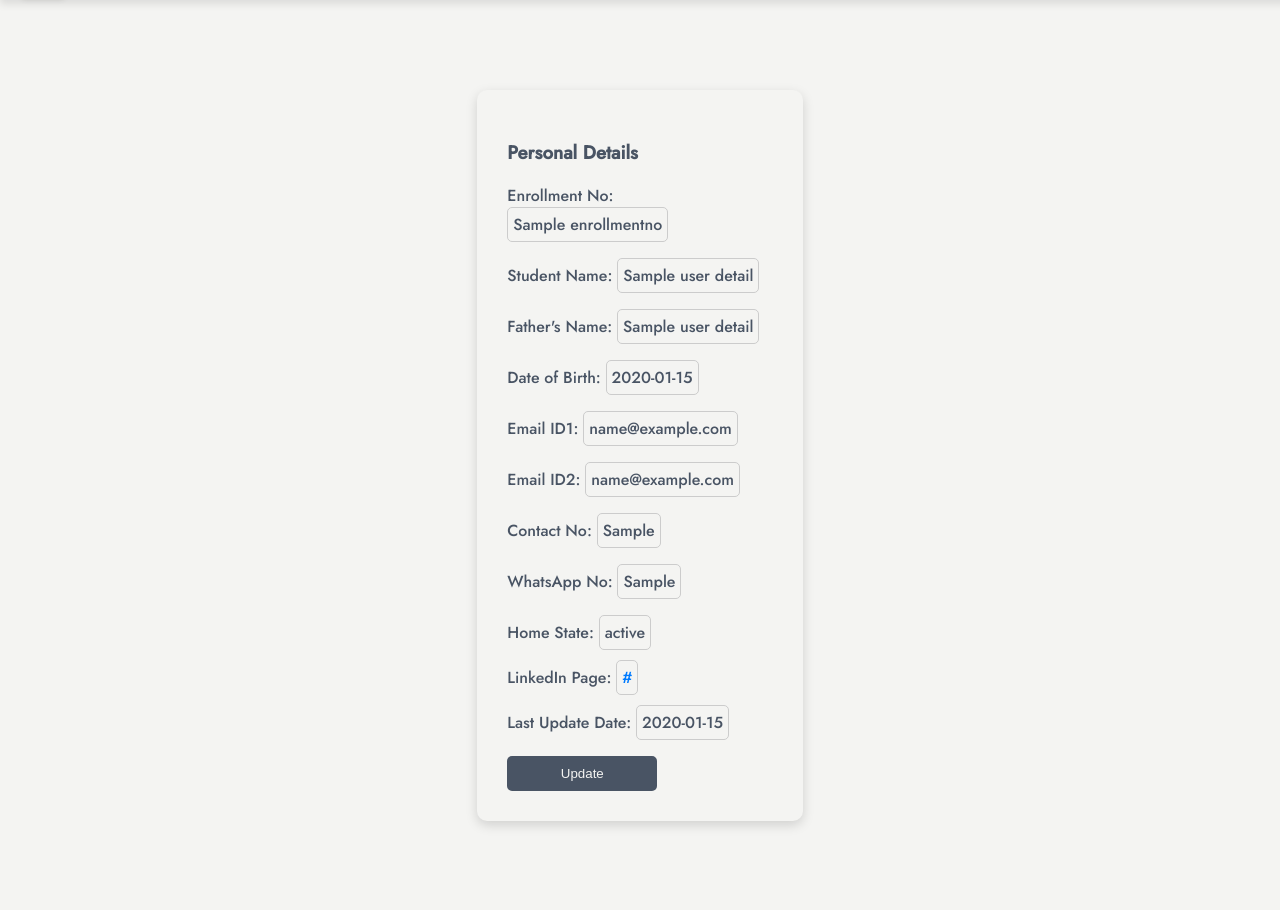
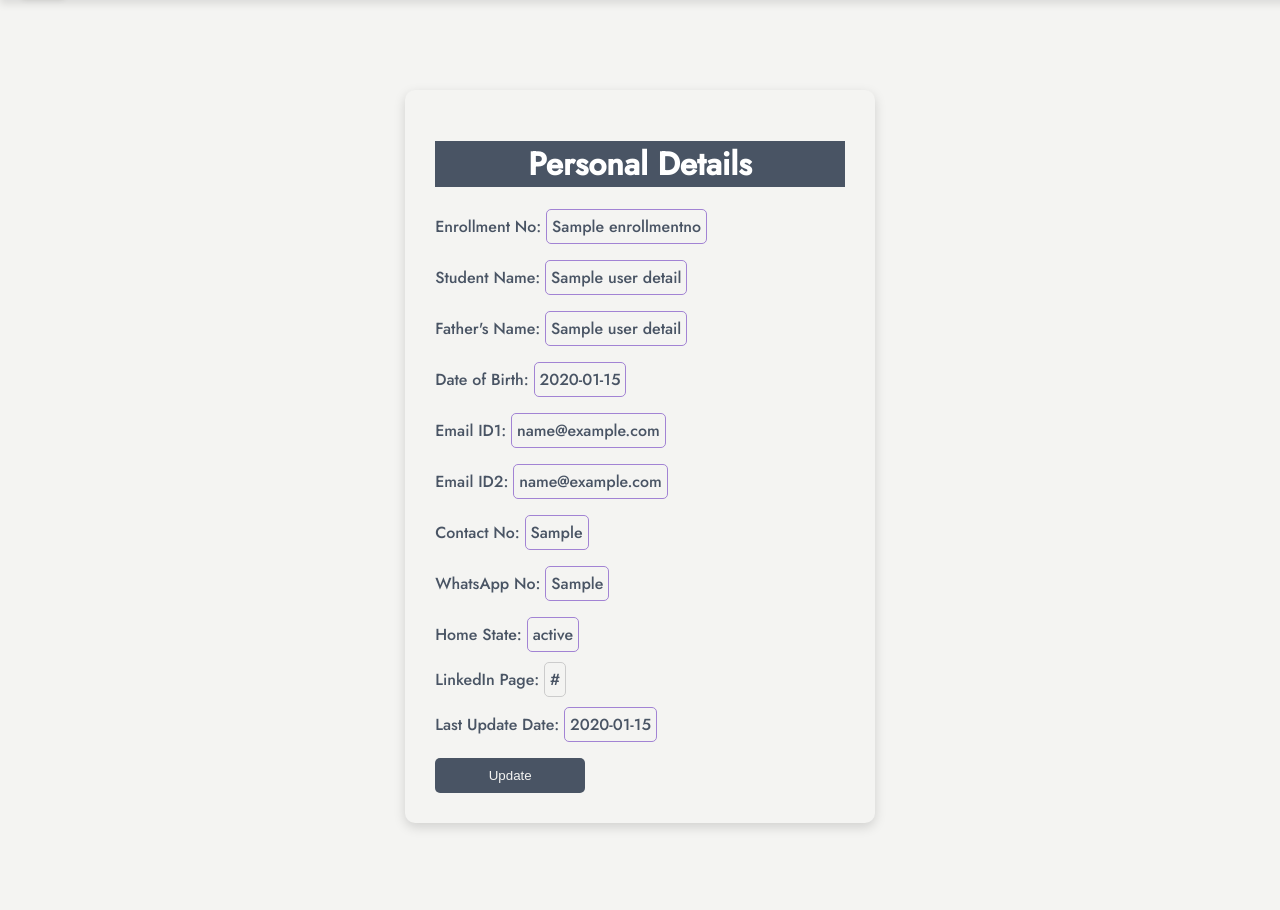
Before and after one commit to ansh-mehrotra/AluminiConnect, a Flask app: template templates/index.html in a window 1280 px wide, after a click on "Personal Details". Shown: the part 60-970 px from the top of the page. Run offline with Flask 3, Linux system fonts and the light colour scheme; the template is opened without the code that fills it: most values are stand-ins (such as "Sample title", 1, 10 or a date in 2020).

Commit message:
UI changes

```diff
--- a/static/style.css
+++ b/static/style.css
@@ -101,18 +101,23 @@ header {
 
 /* Form content styles */
 .content {
-  margin: 0 auto;
+  /* margin: 0 auto; */
   /* margin-top: 150px; */
-  padding: 30px;
+  /* padding: 30px; */
   font-size: 16px;
   background-color: #E8E8E8;
-  width: 80%;
+  width: 100%;
   border-radius: 10px;
   box-shadow: 0 4px 12px rgba(0, 0, 0, 0.15);
   margin-bottom: 40px;
   text-align: center;
 }
 
+.content h1{
+  text-align: center;
+  background-color: #495464;
+  color: white;
+}
 
 
 #personalDetails, #eduDetails, #jobDetails, #advStudyDetails, #highestStudyDetails{
@@ -152,6 +157,7 @@ header {
 #update:hover {
   background-color: #BBBFCA;
 }
+
 
 :root {
   --primary-bg: #F4F4F2;
@@ -268,7 +274,7 @@ header {
   cursor: pointer;
 }
 
-#update:hover {
+#updateForm:hover {
   background-color: var(--secondary-text); /* Soft lavender-gray on hover */
 }
 
@@ -295,7 +301,7 @@ header {
   display: inline-block;
   padding: 5px;
 
-  border: 1px solid #ccc;
+  border: 1px solid #a283d4;
   border-radius: 5px;
   background-color: #F4F4F2;
   transition: box-shadow 0.3s ease, background-color 0.3s ease;
@@ -311,7 +317,7 @@ header {
 
 #details a[contenteditable="true"] {
   text-decoration: none;
-  color: #007bff;
+  color: #495464;
   border: 1px solid #ccc;
   border-radius: 5px;
   padding: 5px;
--- a/templates/index.html
+++ b/templates/index.html
@@ -44,10 +44,10 @@
 
 <!-- <div id="details" style="display: none;"> -->
  <div id="details" style="height: auto; margin-top: 150px;">
-
+    <div style="width: 40vw;">
         <form id="updateForm">
             <div id="personalDetails" class="content" style="display: none; ">
-            <h3>Personal Details</h3>
+                <h1>Personal Details</h1>
                 <p>Enrollment No: <span id="enrollment_no" contenteditable="true">{{ user_details['ENROLLMENTNO'] }} </span></p>
                 <p>Student Name: <span id="student_name" contenteditable="true">{{ user_details['STUDENTNAME'] }}</span></p>
                 <p>Father's Name: <span id="father_name" contenteditable="true">{{ user_details['FATHERNAME'] }}</span></p>
@@ -63,7 +63,7 @@
             </div>
 
             <div id="eduDetails" class="content" style="display: none;">
-            <h3>Education Details @ JUIT</h3>
+                <h1>Education Details @ JUIT</h1>
                 <p>Program: <span id="program" contenteditable="true">{{ user_details['PROGRAM'] }}</span></p>
                 <p>Branch: <span id="branch" contenteditable="true">{{ user_details['BRANCH'] }}</span></p>
                 <p>Passout Year: <span id="passout_year" contenteditable="true">{{ user_details['PASSOUT YEAR'] }}</span></p>
@@ -71,7 +71,7 @@
             </div>
 
             <div id="jobDetails" class="content" style="display: none;">
-            <h3>Current Job Details</h3>
+                <h1>Current Job Details</h1>
                 <p>Current Designation: <span id="current_designation" contenteditable="true">{{ user_details['CURRENT DESIGNATION'] }}</span></p>
                 <p>Company: <span id="company" contenteditable="true">{{ user_details['COMPANY'] }}</span></p>
                 <p>City: <span id="city" contenteditable="true">{{ user_details['CITY'] }}</span></p>
@@ -80,7 +80,7 @@
             </div>
 
             <div id="advStudyDetails" class="content" style="display: none;">
-            <h3>Advanced Study Details (Just after JUIT)</h3>
+                <h1>Advanced Study Details (Just after JUIT)</h1>
                 <p>Degree Name: <span id="degree_name" contenteditable="true">{{ user_details['DEGREE NAME'] }}</span></p>
                 <p>Branch/Specialization: <span id="branch_specialization" contenteditable="true">{{ user_details['BRANCH/SPECIALIZATION'] }}</span></p>
                 <p>Institute Name: <span id="institute_name" contenteditable="true">{{ user_details['INSTITUTE NAME'] }}</span></p>
@@ -92,7 +92,7 @@
             </div>
 
             <div id="highestStudyDetails" class="content" style="display: none;">
-            <h3>Highest Degree Details</h3>
+                <h1>Highest Degree Details</h1>
                 <p>Highest Degree Name: <span id="highest_degree_name" contenteditable="true">{{ user_details['HIGHEST DEGREE NAME'] }}</span></p>
                 <p>HD Branch/Specialization: <span id="hd_branch_specialization" contenteditable="true">{{ user_details['HD BRANCH/SPECIALIZATION'] }}</span></p>
                 <p>HD Institute Name: <span id="hd_institute_name" contenteditable="true">{{ user_details['HD INSTITUTE NAME'] }}</span></p>
@@ -110,6 +110,9 @@
 
 
         </form>
+    </div>
+
+
 </div>
 
 
```
Lines whose indentation alone changed are shown as unchanged.
